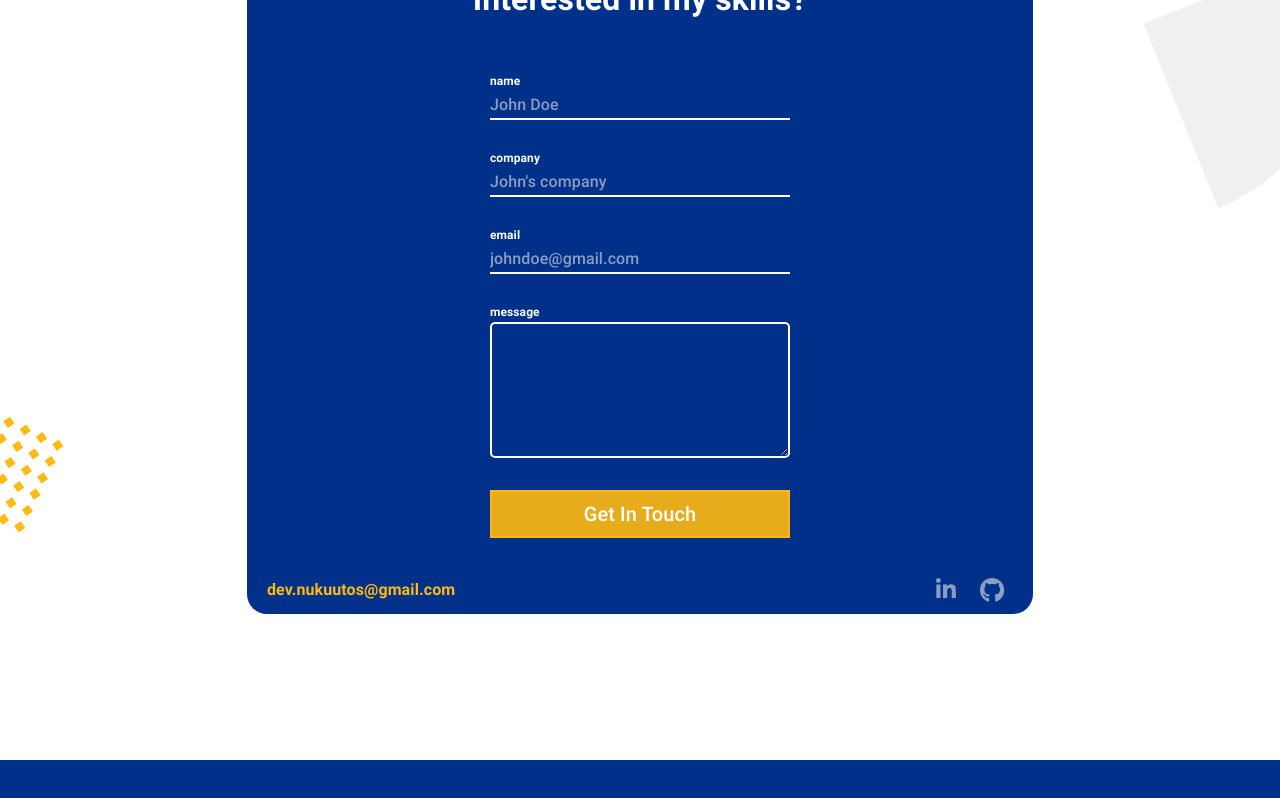
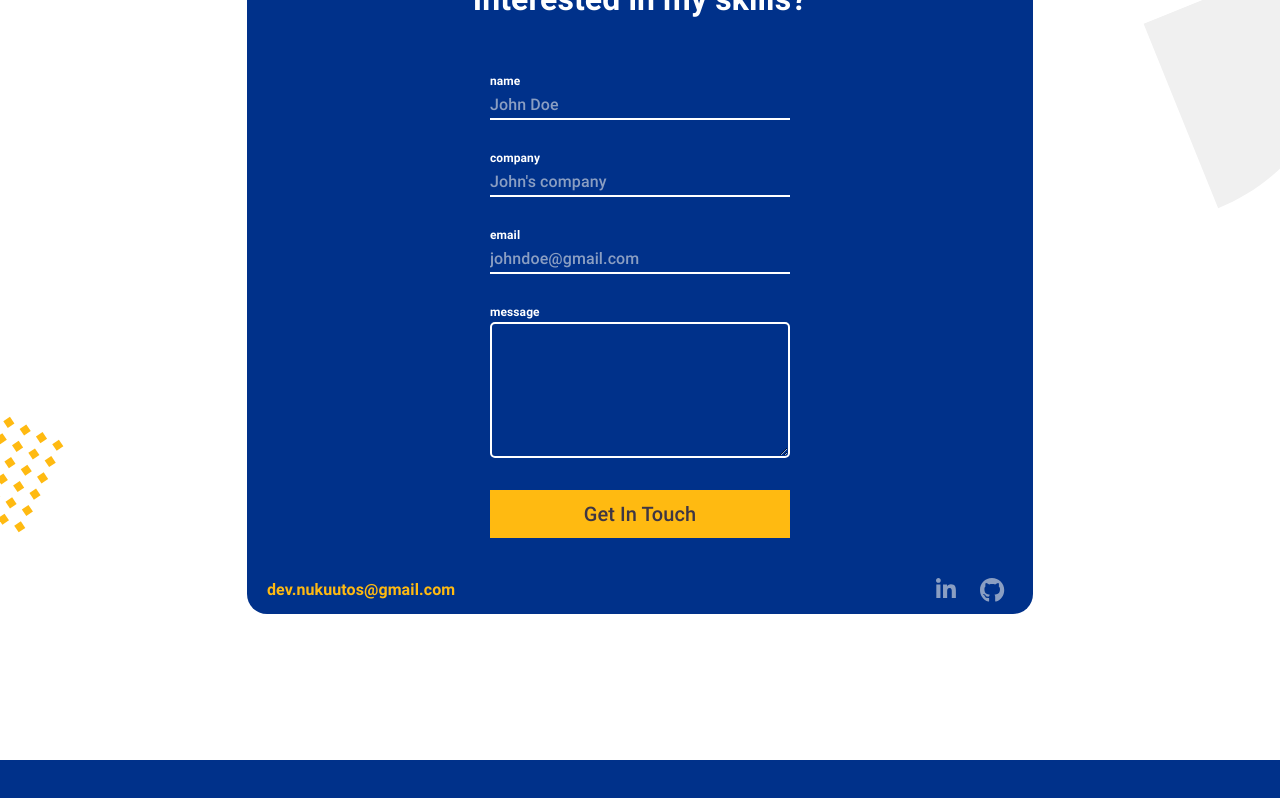
Before and after one commit to nukuutos/portfolio, a Next.js app: page / in a window 1280 px wide. In both pictures the pointer is over the button "Get In Touch". Shown: the part 2054-2852 px from the top of the page. Built offline with nearby package versions, Linux system fonts and the light colour scheme.

Commit message:
Update button colors

```diff
--- a/src/components/contact-section/contact-form/contact-form.module.scss
+++ b/src/components/contact-section/contact-form/contact-form.module.scss
@@ -19,13 +19,13 @@
 
 .button {
   padding: 1.2rem 0;
-  border: 2px solid rgba($color-gold, 0.9);
+  border: 2px solid $color-gold;
   color: $color-gold;
   font-size: 2rem;
   transition: 0.2s background, 0.2s color;
 
   &:hover {
-    background: rgba($color-gold, 0.9);
-    color: $color-white;
+    background: $color-gold;
+    color: $color-purple-gray;
   }
 }
```
